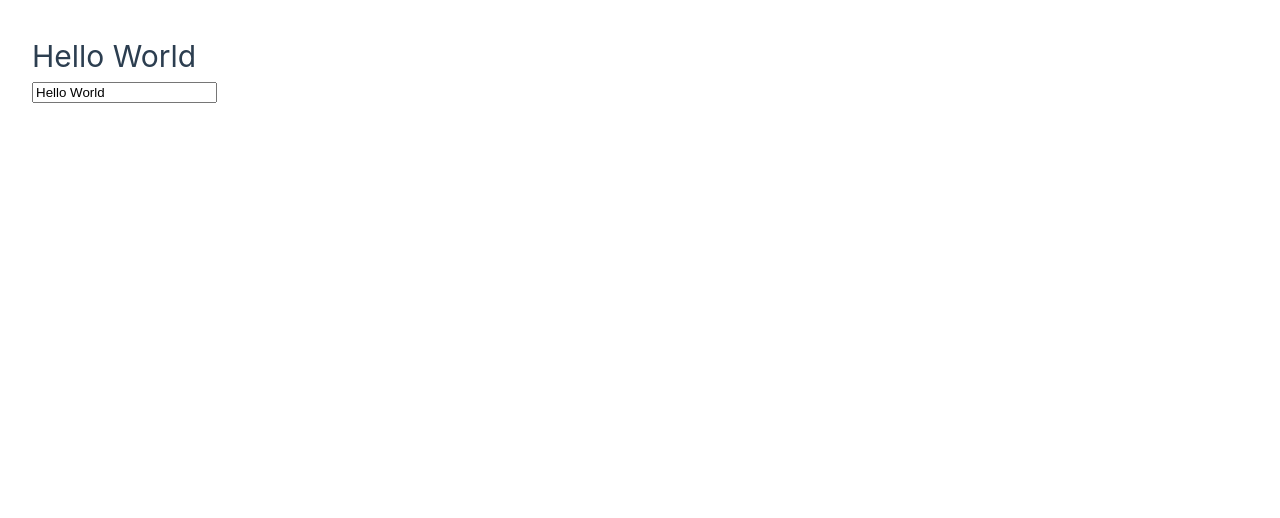
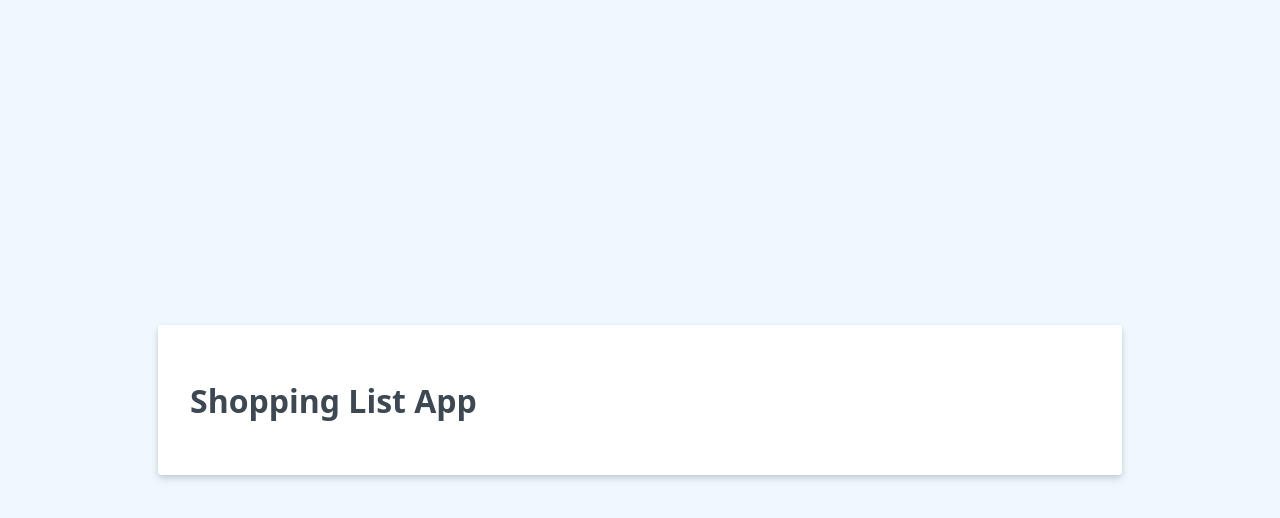
Before and after one commit to alanb4rt/vue-project, a Vue app: page / in a window 1280 px wide. Shown: the top 518 px of the page. Built offline with nearby package versions, Linux system fonts and the light colour scheme.

Commit message:
create header

```diff
--- a/src/App.vue
+++ b/src/App.vue
@@ -1,10 +1,9 @@
 <script setup>
 import { ref } from 'vue'
 
-const msg = ref('Hello World')
+const header = ref('Shopping List App')
 </script>
 
 <template>
-  <h1>{{ msg }}</h1>
-  <input v-model="msg" />
+  <h1>{{ header }}</h1>
 </template>
--- a/src/assets/base.css
+++ /dev/null
@@ -1,86 +0,0 @@
-/* color palette from <https://github.com/vuejs/theme> */
-:root {
-  --vt-c-white: #ffffff;
-  --vt-c-white-soft: #f8f8f8;
-  --vt-c-white-mute: #f2f2f2;
-
-  --vt-c-black: #181818;
-  --vt-c-black-soft: #222222;
-  --vt-c-black-mute: #282828;
-
-  --vt-c-indigo: #2c3e50;
-
-  --vt-c-divider-light-1: rgba(60, 60, 60, 0.29);
-  --vt-c-divider-light-2: rgba(60, 60, 60, 0.12);
-  --vt-c-divider-dark-1: rgba(84, 84, 84, 0.65);
-  --vt-c-divider-dark-2: rgba(84, 84, 84, 0.48);
-
-  --vt-c-text-light-1: var(--vt-c-indigo);
-  --vt-c-text-light-2: rgba(60, 60, 60, 0.66);
-  --vt-c-text-dark-1: var(--vt-c-white);
-  --vt-c-text-dark-2: rgba(235, 235, 235, 0.64);
-}
-
-/* semantic color variables for this project */
-:root {
-  --color-background: var(--vt-c-white);
-  --color-background-soft: var(--vt-c-white-soft);
-  --color-background-mute: var(--vt-c-white-mute);
-
-  --color-border: var(--vt-c-divider-light-2);
-  --color-border-hover: var(--vt-c-divider-light-1);
-
-  --color-heading: var(--vt-c-text-light-1);
-  --color-text: var(--vt-c-text-light-1);
-
-  --section-gap: 160px;
-}
-
-@media (prefers-color-scheme: dark) {
-  :root {
-    --color-background: var(--vt-c-black);
-    --color-background-soft: var(--vt-c-black-soft);
-    --color-background-mute: var(--vt-c-black-mute);
-
-    --color-border: var(--vt-c-divider-dark-2);
-    --color-border-hover: var(--vt-c-divider-dark-1);
-
-    --color-heading: var(--vt-c-text-dark-1);
-    --color-text: var(--vt-c-text-dark-2);
-  }
-}
-
-*,
-*::before,
-*::after {
-  box-sizing: border-box;
-  margin: 0;
-  font-weight: normal;
-}
-
-body {
-  min-height: 100vh;
-  color: var(--color-text);
-  background: var(--color-background);
-  transition:
-    color 0.5s,
-    background-color 0.5s;
-  line-height: 1.6;
-  font-family:
-    Inter,
-    -apple-system,
-    BlinkMacSystemFont,
-    'Segoe UI',
-    Roboto,
-    Oxygen,
-    Ubuntu,
-    Cantarell,
-    'Fira Sans',
-    'Droid Sans',
-    'Helvetica Neue',
-    sans-serif;
-  font-size: 15px;
-  text-rendering: optimizeLegibility;
-  -webkit-font-smoothing: antialiased;
-  -moz-osx-font-smoothing: grayscale;
-}
--- a/src/assets/main.css
+++ /dev/null
@@ -1,16 +0,0 @@
-@import './base.css';
-
-#app {
-  max-width: 1280px;
-  margin: 0 auto;
-  padding: 2rem;
-  font-weight: normal;
-}
-
-a,
-.green {
-  text-decoration: none;
-  color: hsla(160, 100%, 37%, 1);
-  transition: 0.4s;
-  padding: 3px;
-}
--- /dev/null
+++ b/src/main.css
@@ -0,0 +1,174 @@
+body {
+  background: #eff8ff;
+  height: 100vh;
+  width: 100vw;
+  font-family:
+    system-ui,
+    BlinkMacSystemFont,
+    -apple-system,
+    Segoe UI,
+    Roboto,
+    Oxygen,
+    Ubuntu,
+    Cantarell,
+    Fira Sans,
+    Droid Sans,
+    Helvetica Neue,
+    sans-serif;
+  display: flex;
+  align-items: center;
+  justify-content: center;
+  margin: 0;
+  padding: 0;
+}
+
+.counter {
+  font-size: 0.8rem;
+  padding-left: 10px;
+  padding-right: 10px;
+}
+
+#app {
+  background: #fff;
+  padding: 2rem;
+  margin: 1rem;
+  border-radius: 3px;
+  box-shadow:
+    0 4px 8px 0 rgba(0, 0, 0, 0.12),
+    0 2px 4px 0 rgba(0, 0, 0, 0.08);
+  width: 95%;
+  max-width: 900px;
+}
+
+h1 {
+  color: #3d4852;
+}
+
+ul {
+  list-style: none;
+  padding: 0;
+}
+
+a {
+  color: #6cb2eb;
+  font-size: 1.25rem;
+  transition: all 0.1s ease-in;
+  margin-top: 0.5rem;
+  display: block;
+}
+
+a:hover {
+  color: #3490dc;
+}
+
+li,
+p {
+  display: flex;
+  align-items: center;
+  line-height: 1.75;
+  letter-spacing: 0.5px;
+  color: #3d4852;
+  font-size: 1.25rem;
+  cursor: pointer;
+  transition: all 0.1s ease-in;
+}
+
+li:hover {
+  color: #22292f;
+}
+
+li input {
+  margin: 0 0.5rem 0;
+}
+
+#shopping-list > input,
+#shopping-list > select {
+  width: 100%;
+  border-radius: 3px;
+  box-shadow: 0 2px 4px 0 rgba(0, 0, 0, 0.1);
+  border: 1px solid #f1f5f8;
+  color: #606f7b;
+  padding: 0.5rem 0.75rem;
+  box-sizing: border-box;
+  font-size: 1rem;
+  letter-spacing: 0.5px;
+  margin: 0.5rem 0;
+}
+
+.add-item-form,
+.header {
+  display: flex;
+  align-items: center;
+  justify-content: space-between;
+}
+
+.add-item-form input {
+  width: 70%;
+  border-radius: 3px;
+  box-shadow: 0 2px 4px 0 rgba(0, 0, 0, 0.1);
+  border: 1px solid #f1f5f8;
+  color: #606f7b;
+  padding: 0.5rem 0.75rem;
+  box-sizing: border-box;
+  font-size: 1rem;
+  letter-spacing: 0.5px;
+  margin: 0.5rem 0;
+}
+
+.btn {
+  border: none;
+  border-radius: 3px;
+  margin: auto 0;
+  padding: 0.5rem 0.75rem;
+  flex-shrink: 0;
+  cursor: pointer;
+  font-size: 0.9rem;
+  letter-spacing: 0.5px;
+  transition: all 0.1s ease-in;
+}
+
+.btn[disabled] {
+  background: #8795a1;
+}
+
+.btn[disabled]:hover {
+  background: #606f7b;
+}
+
+.btn-primary {
+  background: #6cb2eb;
+  color: #fff;
+}
+
+.btn-primary:hover {
+  background: #3490dc;
+}
+
+.btn-cancel {
+  background: #ef5753;
+  color: #fff;
+}
+
+.btn-cancel:hover {
+  background: #e3342f;
+  color: #fff;
+}
+
+.strikeout {
+  text-decoration: line-through;
+  color: #b8c2cc;
+}
+
+.strikeout:hover {
+  color: #8795a1;
+}
+
+.priority {
+  color: #de751f;
+}
+
+input[type='checkbox'] {
+  display: inline !important;
+  box-shadow: none;
+  width: auto;
+}
--- a/src/main.js
+++ b/src/main.js
@@ -1,4 +1,4 @@
-import './assets/main.css'
+import './main.css'
 
 import { createApp } from 'vue'
 import App from './App.vue'
```
